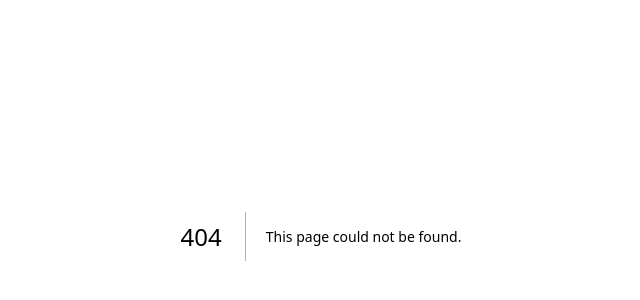
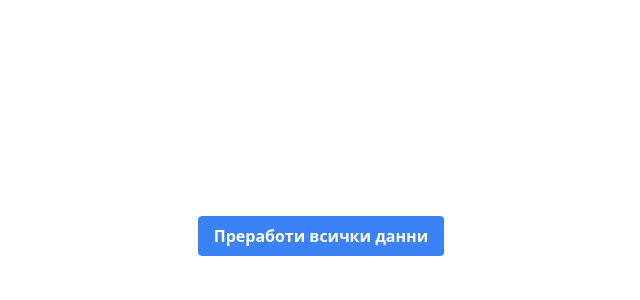
Before and after one commit to StroverIT/Translator, a Next.js app: page /formatToJson in a window 1280 px wide. Before the commit this address had no page. Shown: the part 164-464 px from the top of the page, without its empty margins (319-959 px from the left). Built offline with nearby package versions, Linux system fonts and the light colour scheme; a web font is replaced by a local one.

Commit message:
formating to json btn

```diff
--- /dev/null
+++ b/pages/formatToJson.js
@@ -0,0 +1,36 @@
+import React, { useState } from "react";
+import { toastError, toastSuccess } from "../libs/Notifications";
+
+const GetData = () => {
+  const [isLoading, setLoading] = useState(false);
+
+  const submitHandler = async (e) => {
+    e.preventDefault();
+    setLoading(true);
+
+    const res = await fetch("/api/formatToJson", {
+      method: "GET",
+    });
+    const data = await res.json();
+
+    if (data.message) {
+      toastSuccess(data.message);
+    }
+    if (data.error) {
+      toastError(data.error);
+    }
+    setLoading(false);
+  };
+  return (
+    <div className="flex-center h-screen">
+      <button
+        className="bg-blue-500 hover:bg-blue-700 text-white font-bold py-2 px-4 rounded flex-center"
+        onClick={submitHandler}
+      >
+        {isLoading ? <div className="loader"></div> : "Преработи всички данни"}
+      </button>
+    </div>
+  );
+};
+
+export default GetData;
```
